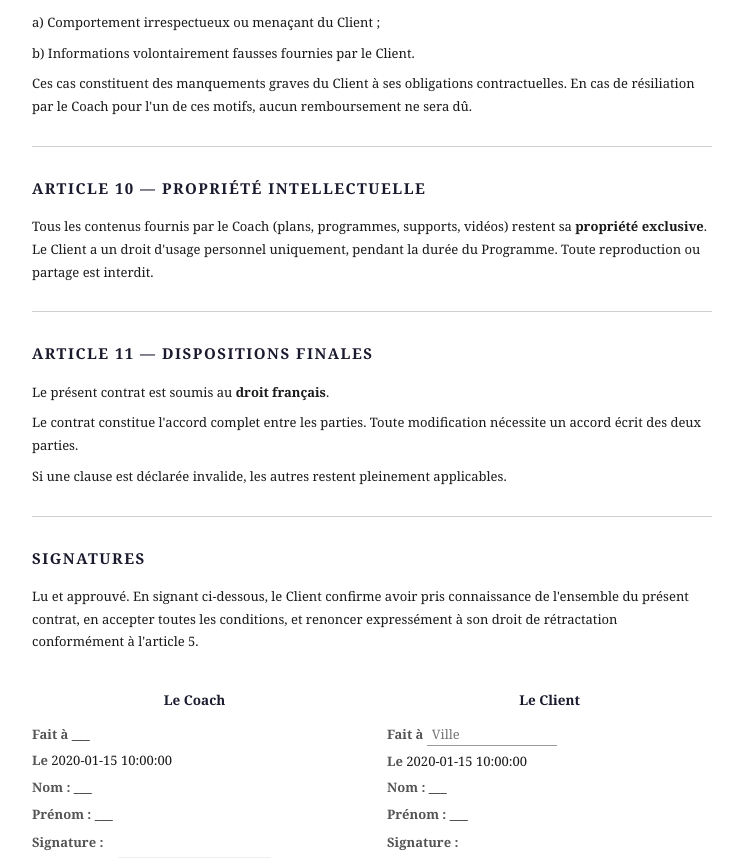
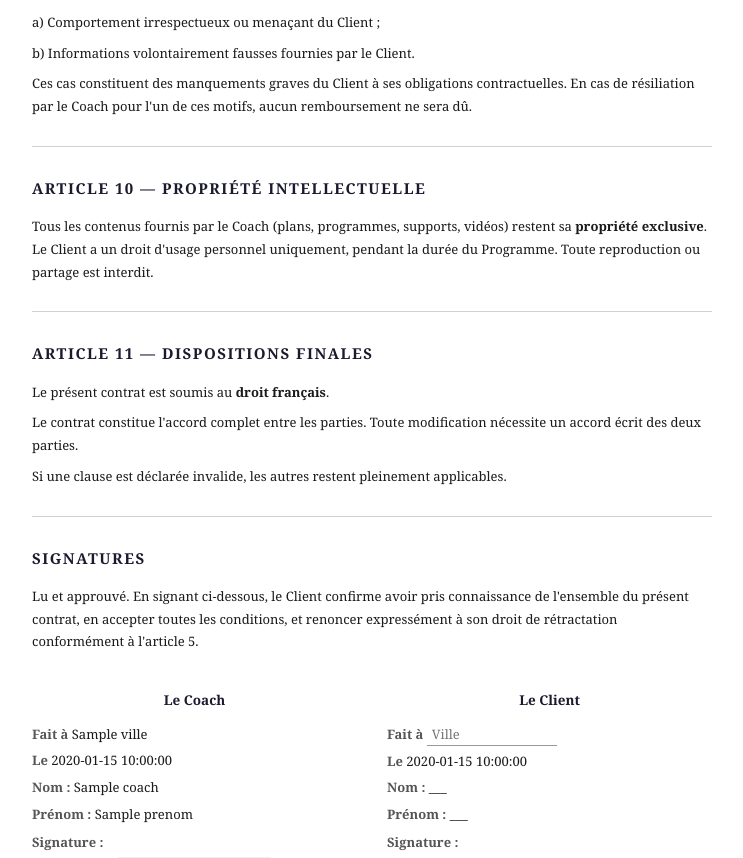
Before and after one commit to Alan-pro-93/contrat-coaching, a Flask app: template templates/client_form.html in a window 1280 px wide. Shown: the part 3705-4563 px from the top of the page, without its empty margins (268-1011 px from the left). Run offline with Flask 3, Linux system fonts and the light colour scheme; the template is opened without the code that fills it: most values are stand-ins (such as "Sample title", 1, 10 or a date in 2020); some libraries are stand-ins or nearby versions; grey boxes are pictures that could not be loaded.

Commit message:
Sauvegarde des infos coach en base pour chaque contrat
Les infos du coach (nom, SIRET, adresse, etc.) sont maintenant stockées
dans la table contrats et utilisées côté client et dans le PDF.

Co-Authored-By: Claude Opus 4.6 (1M context) <noreply@anthropic.com>

```diff
--- a/app.py
+++ b/app.py
@@ -74,6 +74,14 @@ if use_postgres:
                 prix TEXT,
                 coach_signature TEXT,
                 coach_date_sig TEXT,
+                coach_prenom TEXT,
+                coach_nom TEXT,
+                coach_raison_sociale TEXT,
+                coach_siret TEXT,
+                coach_adresse TEXT,
+                coach_email TEXT,
+                coach_telephone TEXT,
+                coach_ville TEXT,
                 client_prenom TEXT,
                 client_nom TEXT,
                 client_adresse TEXT,
@@ -90,6 +98,23 @@ if use_postgres:
         conn.commit()
         cur.close()
         conn.close()
+
+        # Add coach columns if they don't exist (migration for existing tables)
+        try:
+            conn = get_db()
+            cur = conn.cursor()
+            for col in ['coach_prenom', 'coach_nom', 'coach_raison_sociale', 'coach_siret', 'coach_adresse', 'coach_email', 'coach_telephone', 'coach_ville']:
+                try:
+                    cur.execute(f"ALTER TABLE contrats ADD COLUMN {col} TEXT")
+                except Exception:
+                    conn.rollback()
+                    conn = get_db()
+                    cur = conn.cursor()
+            conn.commit()
+            cur.close()
+            conn.close()
+        except Exception:
+            pass
 
     def db_execute(query, params=None):
         conn = get_db()
@@ -165,6 +190,14 @@ else:
                 prix TEXT,
                 coach_signature TEXT,
                 coach_date_sig TEXT,
+                coach_prenom TEXT,
+                coach_nom TEXT,
+                coach_raison_sociale TEXT,
+                coach_siret TEXT,
+                coach_adresse TEXT,
+                coach_email TEXT,
+                coach_telephone TEXT,
+                coach_ville TEXT,
                 client_prenom TEXT,
                 client_nom TEXT,
                 client_adresse TEXT,
@@ -180,6 +213,19 @@ else:
         """)
         conn.commit()
         conn.close()
+
+        # Add coach columns if they don't exist (migration for existing tables)
+        try:
+            conn = get_db()
+            for col in ['coach_prenom', 'coach_nom', 'coach_raison_sociale', 'coach_siret', 'coach_adresse', 'coach_email', 'coach_telephone', 'coach_ville']:
+                try:
+                    conn.execute(f"ALTER TABLE contrats ADD COLUMN {col} TEXT")
+                except Exception:
+                    pass
+            conn.commit()
+            conn.close()
+        except Exception:
+            pass
 
     def db_fetchone(query, params=None):
         conn = get_db()
@@ -258,12 +304,26 @@ def creer():
     coach_signature = request.form.get("coach_signature", "")
     coach_date_sig = request.form.get("coach_date_sig", "")
 
+    # Coach info from form
+    coach_prenom = request.form.get("coach_prenom", "") or COACH.get("prenom", "")
+    coach_nom = request.form.get("coach_nom", "") or COACH.get("nom", "")
+    coach_raison = request.form.get("coach_raison", "") or COACH.get("raison_sociale", "")
+    coach_siret = request.form.get("coach_siret", "") or COACH.get("siret", "")
+    coach_adresse = request.form.get("coach_adresse", "") or COACH.get("adresse", "")
+    coach_email = request.form.get("coach_email", "") or COACH.get("email", "")
+    coach_tel = request.form.get("coach_tel", "") or COACH.get("telephone", "")
+    coach_ville = request.form.get("coach_ville", "")
+
     db_insert("""
         INSERT INTO contrats (id, contrat_date, date_debut, poids_actuel, poids_min,
-            poids_max, perte_min, perte_max, prix, coach_signature, coach_date_sig)
-        VALUES (?, ?, ?, ?, ?, ?, ?, ?, ?, ?, ?)
+            poids_max, perte_min, perte_max, prix, coach_signature, coach_date_sig,
+            coach_prenom, coach_nom, coach_raison_sociale, coach_siret,
+            coach_adresse, coach_email, coach_telephone, coach_ville)
+        VALUES (?, ?, ?, ?, ?, ?, ?, ?, ?, ?, ?, ?, ?, ?, ?, ?, ?, ?, ?)
     """, (contrat_id, contrat_date, date_debut, poids_actuel, poids_min,
-          poids_max, perte_min, perte_max, prix, coach_signature, coach_date_sig))
+          poids_max, perte_min, perte_max, prix, coach_signature, coach_date_sig,
+          coach_prenom, coach_nom, coach_raison, coach_siret,
+          coach_adresse, coach_email, coach_tel, coach_ville))
 
     return redirect(url_for("lien", contrat_id=contrat_id))
 
@@ -287,7 +347,19 @@ def signer(contrat_id):
     if contrat["status"] == "signe":
         return render_template("confirmation.html", contrat_id=contrat_id, already_signed=True)
 
-    return render_template("client_form.html", contrat=contrat, coach=COACH)
+    # Build coach info from DB (saved at contract creation)
+    contrat_coach = {
+        "prenom": contrat.get("coach_prenom", "") or COACH.get("prenom", ""),
+        "nom": contrat.get("coach_nom", "") or COACH.get("nom", ""),
+        "raison_sociale": contrat.get("coach_raison_sociale", "") or COACH.get("raison_sociale", ""),
+        "siret": contrat.get("coach_siret", "") or COACH.get("siret", ""),
+        "adresse": contrat.get("coach_adresse", "") or COACH.get("adresse", ""),
+        "email": contrat.get("coach_email", "") or COACH.get("email", ""),
+        "telephone": contrat.get("coach_telephone", "") or COACH.get("telephone", ""),
+        "ville": contrat.get("coach_ville", ""),
+    }
+
+    return render_template("client_form.html", contrat=contrat, coach=contrat_coach)
 
 
 @app.route("/finaliser/<contrat_id>", methods=["POST"])
@@ -333,7 +405,19 @@ def finaliser(contrat_id):
     filename = f"contrat_{safe_name}_{timestamp}.pdf"
     pdf_path = os.path.join(PDF_DIR, filename)
 
-    generate_contract_pdf(contrat_data, COACH, pdf_path)
+    # Build coach info from DB
+    contrat_coach = {
+        "prenom": contrat.get("coach_prenom", "") or COACH.get("prenom", ""),
+        "nom": contrat.get("coach_nom", "") or COACH.get("nom", ""),
+        "raison_sociale": contrat.get("coach_raison_sociale", "") or COACH.get("raison_sociale", ""),
+        "siret": contrat.get("coach_siret", "") or COACH.get("siret", ""),
+        "adresse": contrat.get("coach_adresse", "") or COACH.get("adresse", ""),
+        "email": contrat.get("coach_email", "") or COACH.get("email", ""),
+        "telephone": contrat.get("coach_telephone", "") or COACH.get("telephone", ""),
+        "ville": contrat.get("coach_ville", ""),
+    }
+
+    generate_contract_pdf(contrat_data, contrat_coach, pdf_path)
 
     # Read PDF bytes and store in DB
     with open(pdf_path, "rb") as f:
--- a/templates/client_form.html
+++ b/templates/client_form.html
@@ -364,10 +364,10 @@
         <!-- COACH (read-only) -->
         <div class="signature-block">
             <h3>Le Coach</h3>
-            <div class="sig-info"><span class="sig-label">Fait à</span> ___</div>
+            <div class="sig-info"><span class="sig-label">Fait à</span> {{ coach.ville or '' }}</div>
             <div class="sig-info"><span class="sig-label">Le</span> {{ contrat.coach_date_sig }}</div>
-            <div class="sig-info"><span class="sig-label">Nom :</span> ___</div>
-            <div class="sig-info"><span class="sig-label">Prénom :</span> ___</div>
+            <div class="sig-info"><span class="sig-label">Nom :</span> {{ coach.nom }}</div>
+            <div class="sig-info"><span class="sig-label">Prénom :</span> {{ coach.prenom }}</div>
             <div class="sig-info" style="margin-top:5px;"><span class="sig-label">Signature :</span></div>
             <img src="{{ contrat.coach_signature }}" alt="Signature du Coach" class="coach-sig-img">
         </div>
--- a/utils/pdf_generator.py
+++ b/utils/pdf_generator.py
@@ -358,10 +358,10 @@ def generate_contract_pdf(data, coach, pdf_path):
 
     # Coach signature
     pdf._bold_text("Le Coach :")
-    pdf._field("Fait à :", "Neuilly-Plaisance")
+    pdf._field("Fait à :", coach.get("ville", ""))
     pdf._field("Le :", data.get("coach_date_sig", ""))
-    pdf._field("Nom :", "SENNOUN")
-    pdf._field("Prénom :", "ALAN")
+    pdf._field("Nom :", coach.get("nom", ""))
+    pdf._field("Prénom :", coach.get("prenom", ""))
     pdf.ln(2)
     pdf.set_font("Helvetica", "B", 10)
     pdf.cell(0, 6, "Signature :", new_x="LMARGIN", new_y="NEXT")
```
Also changed, not shown: templates/coach_form.html (+8 -8 lines).
